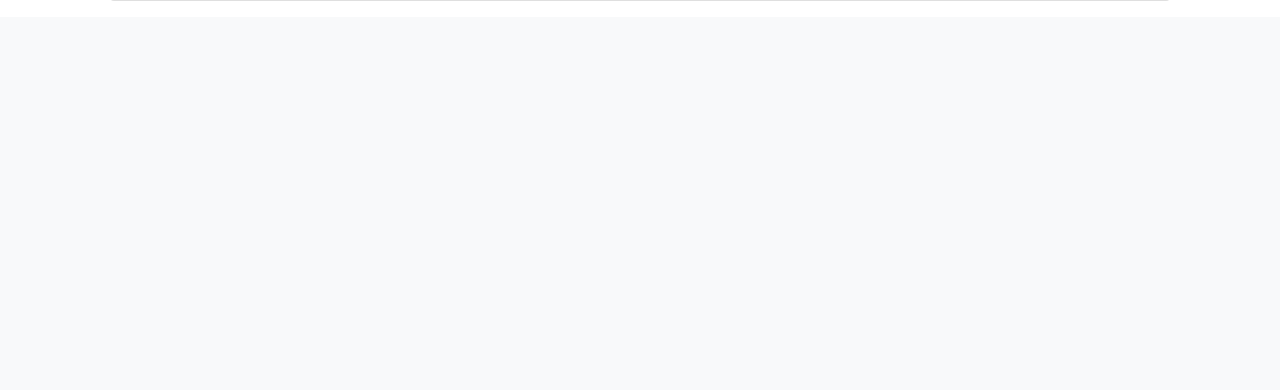
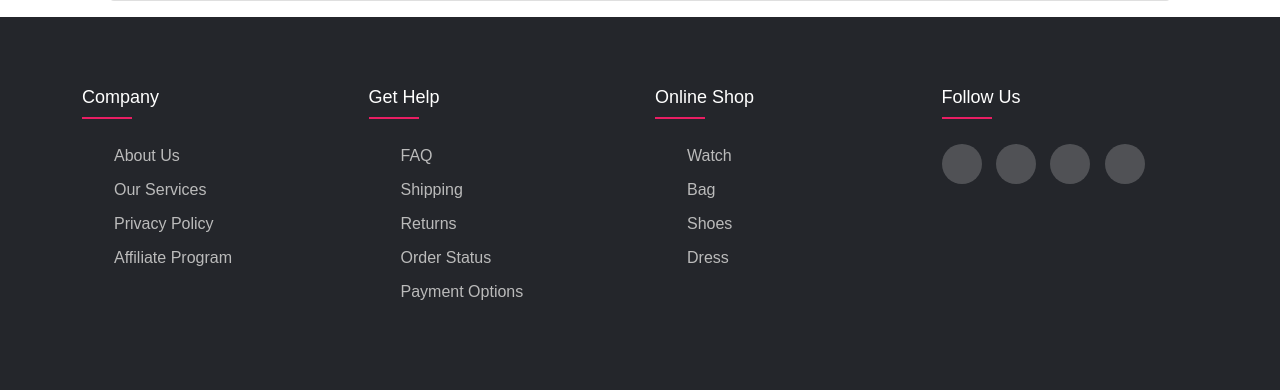
Before and after one commit to Robert49324/flask_store, a Flask app: page / in a window 1280 px wide. Shown: the part 1216-1606 px from the top of the page. Before the commit the page ends 1217 px from the top, so only its background shows below. Run offline with Flask 3, Linux system fonts and the light colour scheme; data comes from the database, SQL or seed files in the repository.

Commit message:
Footer created

```diff
--- /dev/null
+++ b/website/static/styles/footer.css
@@ -0,0 +1,92 @@
+body{
+	line-height: 1.5;
+	font-family: 'Montserrat', sans-serif;
+}
+*{
+	margin:0;
+	padding:0;
+	box-sizing: border-box;
+}
+.container{
+	max-width: 1170px;
+	margin:auto;
+}
+.row{
+	display: flex;
+	flex-wrap: wrap;
+}
+ul{
+	list-style: none;
+}
+.footer{
+	background-color: #24262b;
+    padding: 70px 0;
+}
+.footer-col{
+   width: 25%;
+   padding: 0 15px;
+}
+.footer-col h4{
+	font-size: 18px;
+	color: #ffffff;
+	text-transform: capitalize;
+	margin-bottom: 35px;
+	font-weight: 500;
+	position: relative;
+}
+.footer-col h4::before{
+	content: '';
+	position: absolute;
+	left:0;
+	bottom: -10px;
+	background-color: #e91e63;
+	height: 2px;
+	box-sizing: border-box;
+	width: 50px;
+}
+.footer-col ul li:not(:last-child){
+	margin-bottom: 10px;
+}
+.footer-col ul li a{
+	font-size: 16px;
+	text-transform: capitalize;
+	color: #ffffff;
+	text-decoration: none;
+	font-weight: 300;
+	color: #bbbbbb;
+	display: block;
+	transition: all 0.3s ease;
+}
+.footer-col ul li a:hover{
+	color: #ffffff;
+	padding-left: 8px;
+}
+.footer-col .social-links a{
+	display: inline-block;
+	height: 40px;
+	width: 40px;
+	background-color: rgba(255,255,255,0.2);
+	margin:0 10px 10px 0;
+	text-align: center;
+	line-height: 40px;
+	border-radius: 50%;
+	color: #ffffff;
+	transition: all 0.5s ease;
+}
+.footer-col .social-links a:hover{
+	color: #24262b;
+	background-color: #ffffff;
+}
+
+/*responsive*/
+@media(max-width: 767px){
+  .footer-col{
+    width: 50%;
+    margin-bottom: 30px;
+}
+}
+@media(max-width: 574px){
+  .footer-col{
+    width: 100%;
+}
+}
--- a/website/templates/base.html
+++ b/website/templates/base.html
@@ -5,26 +5,19 @@
     <meta name="viewport" content="width=device-width, initial-scale=1.0" />
     <title>{% block title %} Главная {% endblock %}</title>
 
-    <link
-      href="https://cdn.jsdelivr.net/npm/bootstrap@5.3.2/dist/css/bootstrap.min.css"
-      rel="stylesheet"
-      integrity="sha384-T3c6CoIi6uLrA9TneNEoa7RxnatzjcDSCmG1MXxSR1GAsXEV/Dwwykc2MPK8M2HN"
-      crossorigin="anonymous"
+    <link href="https://cdn.jsdelivr.net/npm/bootstrap@5.3.2/dist/css/bootstrap.min.css" rel="stylesheet"
+    integrity="sha384-T3c6CoIi6uLrA9TneNEoa7RxnatzjcDSCmG1MXxSR1GAsXEV/Dwwykc2MPK8M2HN"crossorigin="anonymous"
     />
 
-    <link
-      rel="stylesheet"
-      href="https://cdn.jsdelivr.net/npm/bootstrap@5.0.2/dist/css/bootstrap.min.css"
-    />
+    <link rel="stylesheet" href="https://cdn.jsdelivr.net/npm/bootstrap@5.0.2/dist/css/bootstrap.min.css"/>
 
-    <link
-      rel="stylesheet"
-      href="https://cdn.jsdelivr.net/npm/bootstrap-icons@1.5.0/font/bootstrap-icons.css"
-    />
+    <link rel="stylesheet" href="https://cdn.jsdelivr.net/npm/bootstrap-icons@1.5.0/font/bootstrap-icons.css"/>
 
     <link rel="stylesheet" href="static/styles/slider.css" />
 
     <link rel="stylesheet" href="static/styles/dropdown.css" />
+
+    <link rel="stylesheet" href="static/styles/footer.css" />
   </head>
 
   <body>
@@ -157,8 +150,52 @@
       ></button>
     </div>
 
-    {%endif%} {% endfor %} {% endif %} {% endwith %} {% block content %}
-    {%endblock %}
+    {%endif%} {% endfor %} {% endif %} {% endwith %}
+    {% block content %} {%endblock %}
+
+    <footer class="footer">
+      <div class="container">
+        <div class="row">
+          <div class="footer-col">
+            <h4>company</h4>
+            <ul>
+              <li><a href="#">about us</a></li>
+              <li><a href="#">our services</a></li>
+              <li><a href="#">privacy policy</a></li>
+              <li><a href="#">affiliate program</a></li>
+            </ul>
+          </div>
+          <div class="footer-col">
+            <h4>get help</h4>
+            <ul>
+              <li><a href="#">FAQ</a></li>
+              <li><a href="#">shipping</a></li>
+              <li><a href="#">returns</a></li>
+              <li><a href="#">order status</a></li>
+              <li><a href="#">payment options</a></li>
+            </ul>
+          </div>
+          <div class="footer-col">
+            <h4>online shop</h4>
+            <ul>
+              <li><a href="#">watch</a></li>
+              <li><a href="#">bag</a></li>
+              <li><a href="#">shoes</a></li>
+              <li><a href="#">dress</a></li>
+            </ul>
+          </div>
+          <div class="footer-col">
+            <h4>follow us</h4>
+            <div class="social-links">
+              <a href="#"><i class="fab fa-facebook-f"></i></a>
+              <a href="#"><i class="fab fa-twitter"></i></a>
+              <a href="#"><i class="fab fa-instagram"></i></a>
+              <a href="#"><i class="fab fa-linkedin-in"></i></a>
+            </div>
+          </div>
+        </div>
+      </div>
+   </footer>
 
     <script
       src="https://code.jquery.com/jquery-3.3.1.slim.min.js"
```
